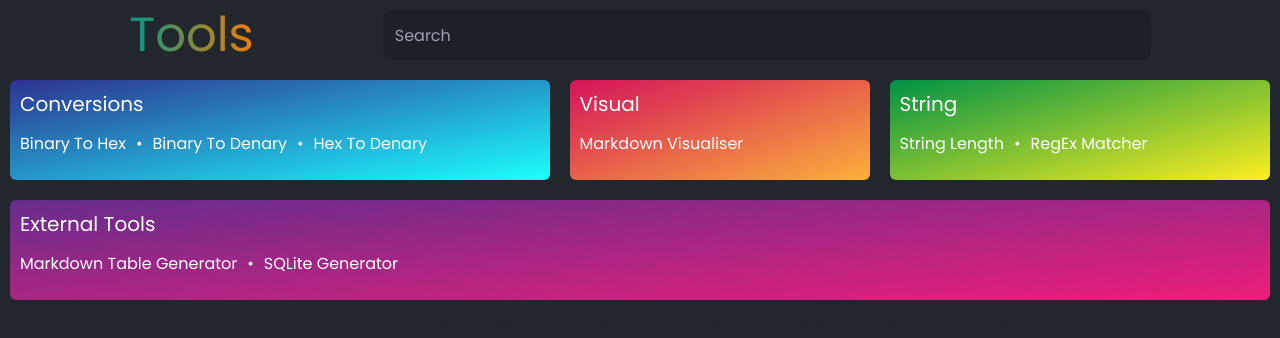
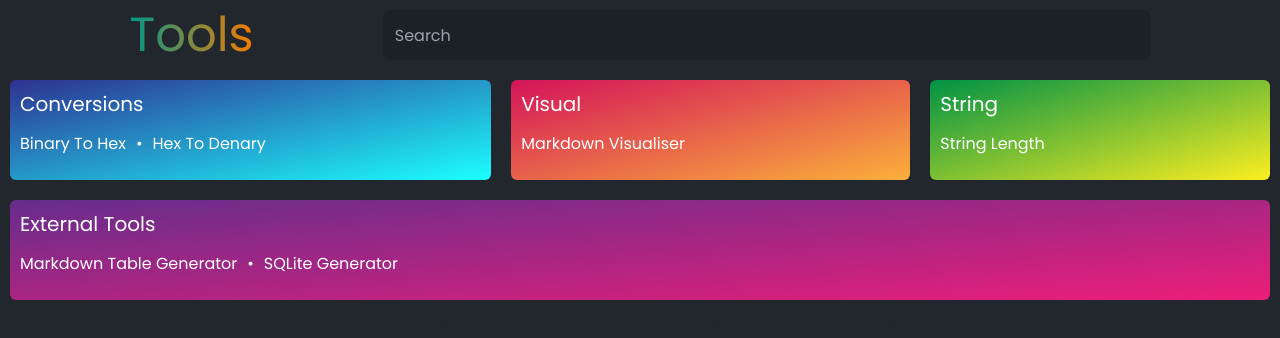
Before and after one commit to Ogwen123/tools-site, a React (Vite) app: page / in a window 1280 px wide. Shown: the top 338 px of the page. Built offline with nearby package versions, Linux system fonts and the light colour scheme.

Commit message:
fix when the seperator dots show on the home screen

```diff
--- a/src/App.tsx
+++ b/src/App.tsx
@@ -13,7 +13,8 @@ export const tools: ToolObject = {
             },
             binary_to_denary: {
                 name: "Binary To Denary",
-                link: "/conversions/binary-to-denary"
+                link: "/conversions/binary-to-denary",
+                show: false
             },
             hex_to_denary: {
                 name: "Hex To Denary",
@@ -45,7 +46,8 @@ export const tools: ToolObject = {
             },
             regex_matcher: {
                 name: "RegEx Matcher",
-                link: "/string/regex-matcher"
+                link: "/string/regex-matcher",
+                show: false
             }
         }
     },
--- a/src/components/routes/Home.tsx
+++ b/src/components/routes/Home.tsx
@@ -74,7 +74,7 @@ const Home = () => {
                                                     <div>{tool.name}</div>
                                                 }
                                                 {
-                                                    _index !== Object.keys(category.tools).length - 1 &&
+                                                    _index !== Object.keys(category.tools).length - 1 && (category.tools[Object.keys(category.tools)[_index + 1]].show !== false || _index + 1 !== Object.keys(category.tools).length - 1) &&
                                                     <div className='mx-[10px]'>
                                                         •
                                                     </div>
--- a/src/components/routes/string/Length.tsx
+++ b/src/components/routes/string/Length.tsx
@@ -17,7 +17,7 @@ const Length = () => {
                         <input
                             type="text"
                             className="form-input bg-bg"
-                            placeholder="Letter"
+                            placeholder="String"
                             value={countSpecific}
                             onChange={(e) => {
                                 setCountSpecific(e.target.value)
```
